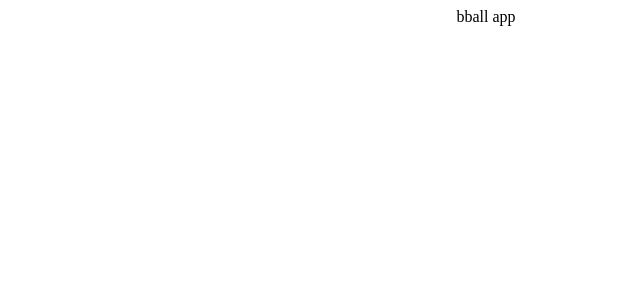
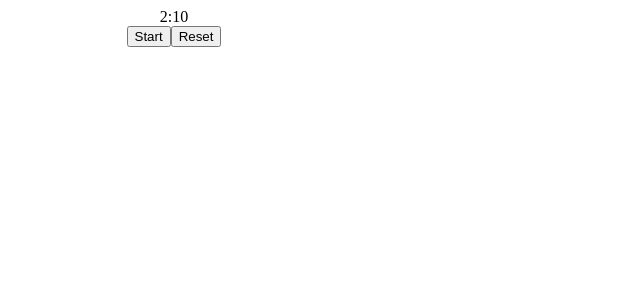
Before and after one commit to lroberts77/react-bball-scoreboard, a React (Create React App) app: page / in a window 1280 px wide. Shown: the top 300 px of the page, without its empty margins (154-794 px from the left). Built offline with nearby package versions, Linux system fonts and the light colour scheme.

Commit message:
added basic file structure and added quick timer for visibility

```diff
--- a/src/App.js
+++ b/src/App.js
@@ -1,10 +1,10 @@
-import logo from './logo.svg';
 import './App.css';
+import Timer from './components/Timer/Timer';
 
 function App() {
   return (
     <div className="App">
-      <div>bball app</div>
+      <Timer />
     </div>
   );
 }
--- /dev/null
+++ b/src/components/Timer/Clock/Clock.js
@@ -0,0 +1,88 @@
+import { useState, useEffect } from "react";
+
+const Clock = () => {
+  let [seconds, setseconds] = useState(10);
+  let [minutes, setminutes] = useState(2);
+  const [isRunning, setIsRunning] = useState(false);
+
+  // minutes does not below 0 if it does minutes gets reset to 0
+  if (minutes < 0) {
+    setminutes((minutes = 0));
+  }
+  // if the seconds are less than 10 add a 0 before seconds else display seconds
+  seconds = seconds < 10 ? "0" + seconds : seconds;
+  // if seconds go above 59 then +1 minute and set seconds as seconds % 10
+  if (seconds > "59") {
+    setseconds((seconds = seconds % 10));
+    setminutes(minutes + 1);
+  }
+  // if timer is running and seconds go below 0 and minutes are more than 0, set seconds to 59 and -1 from minutes
+  if (isRunning && seconds < "00" && minutes !== 0) {
+    setseconds((seconds = 59));
+    setminutes(minutes - 1);
+  }
+  // if timer is not running and seconds go below 00 and minutes are above 0 set seconds to 50 and -1 from minutes
+  if (isRunning === false && seconds < "00" && minutes !== 0) {
+    setseconds((seconds = 50));
+    setminutes(minutes - 1);
+  }
+  // if the timer reaches 0 the timer stops by setting minutes and seconds to 0 and setting isRunning to false
+  if (minutes === 0 && seconds < "00") {
+    setseconds((seconds = 0));
+    setminutes((minutes = 0));
+    setIsRunning(false);
+  }
+
+  // if timer is running set interval to -1 from seconds every second else clear interval
+  useEffect(() => {
+    if (isRunning) {
+      let id = window.setInterval(() => {
+        setseconds((seconds) => seconds - 1);
+      }, 1000);
+      return () => window.clearInterval(id);
+    }
+    return undefined;
+  }, [isRunning]);
+
+  return (
+    <>
+      <div>
+        <span id="min" className="minutes">
+          {minutes}
+        </span>
+        :
+        <span id="sec" className="seconds">
+          {seconds}
+        </span>
+      </div>
+      <div className="buttons">
+        {isRunning ? (
+          <button
+            id="start-stop"
+            onClick={() => {
+              setIsRunning(false);
+            }}
+          >
+            Stop
+          </button>
+        ) : (
+          <button id="start-stop" onClick={() => setIsRunning(true)}>
+            Start
+          </button>
+        )}
+        <button
+          id="reset-timer"
+          onClick={() => {
+            setseconds((seconds = 0));
+            setminutes((minutes = 0));
+            setIsRunning(false);
+          }}
+        >
+          Reset
+        </button>
+      </div>
+    </>
+  );
+};
+
+export default Clock;
--- /dev/null
+++ b/src/components/Timer/Timer.css
@@ -0,0 +1,4 @@
+.timer {
+  height: 50vh;
+  width: 50vw;
+}
--- /dev/null
+++ b/src/components/Timer/Timer.js
@@ -0,0 +1,12 @@
+import Clock from './Clock/Clock'
+import "./Timer.css";
+
+const Timer = () => {
+  return (
+    <div className='timer'>
+      <Clock />
+    </div>
+  )
+}
+
+export default Timer
```
